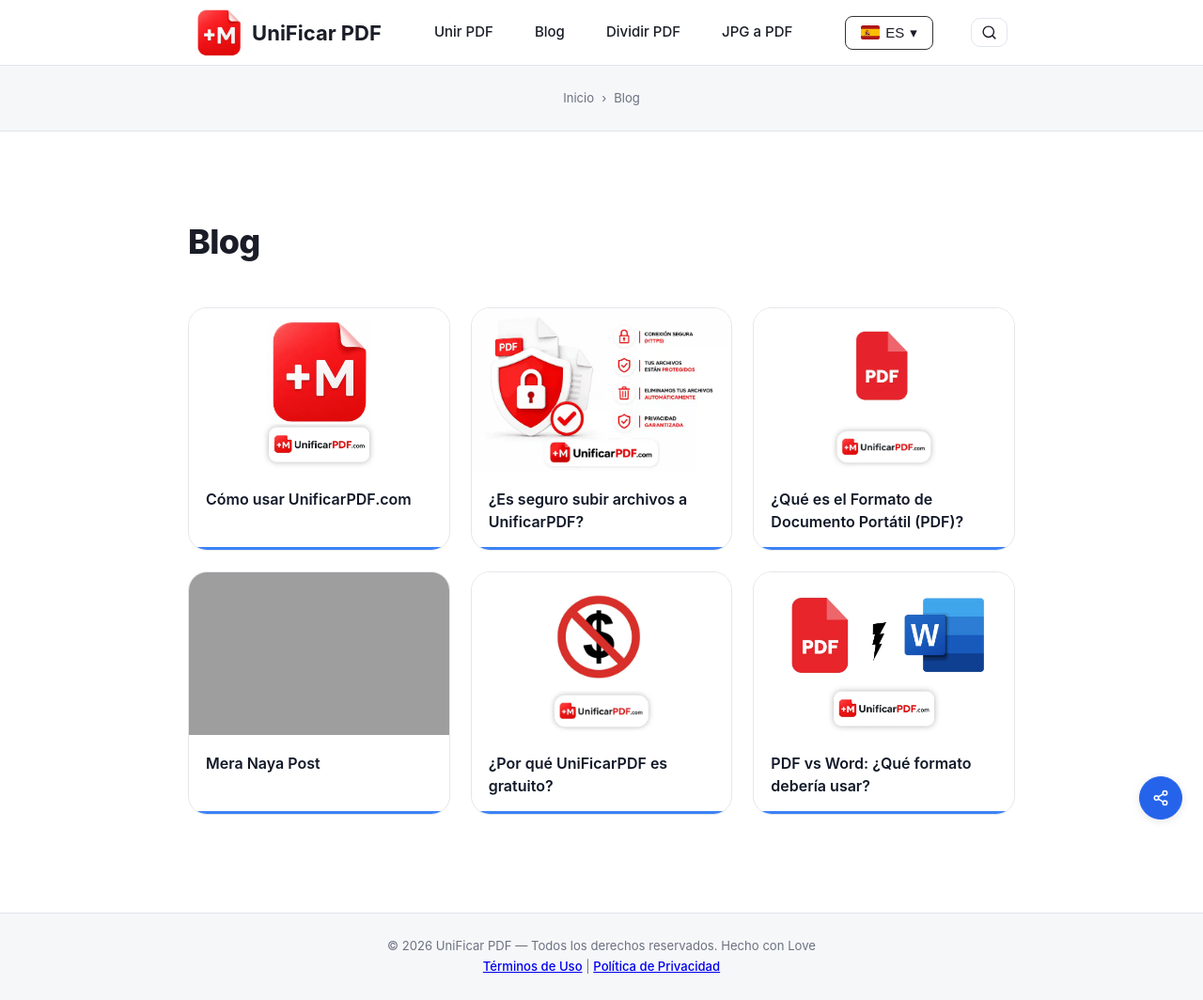
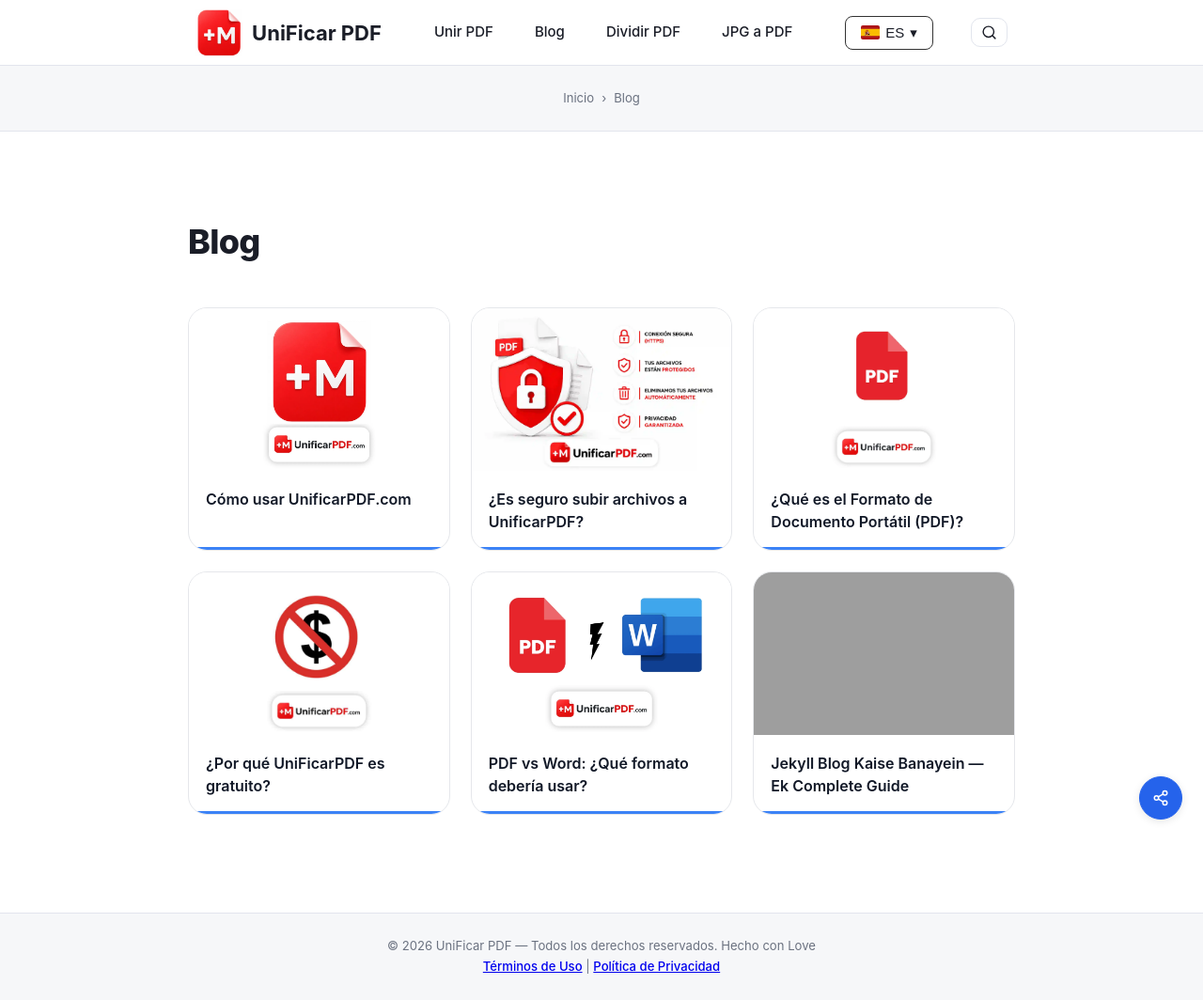
Before and after one commit to rforrupesh/jekyllmultilingual, a Jekyll site: the page built from _posts/es/2026-04-28-postcat.md, in a window 1280 px wide. Shown: the whole page at 94% size. Built offline with Jekyll 4.4.1, drawn with Linux system fonts in a browser that asks for light colours; some of the changed lines change nothing that is shown; grey boxes are pictures that could not be loaded.

Commit message:
Revise post to guide on creating Jekyll blog
Updated the post title and content to provide a complete guide on creating a Jekyll blog on GitHub Pages. Added sections on setup, folder structure, writing posts, and deployment.

````diff
--- a/_posts/es/2026-04-28-postcat.md
+++ b/_posts/es/2026-04-28-postcat.md
@@ -1,6 +1,97 @@
 ---
 layout: blog
-title: "Mera Naya Post"
-category: [cat, tech]
+title: "Jekyll Blog Kaise Banayein — Ek Complete Guide"
+date: 2024-01-15
+categories: [cat, tech]
 tags: [tutorial, jekyll]
+excerpt: "Is post mein hum seekhenge ki GitHub Pages pe Jekyll se blog kaise banate hain — bilkul free mein, bina server ke."
 ---
+
+Jekyll ek static site generator hai jo Markdown files ko sundar HTML pages mein badal deta hai. GitHub Pages isko seedha support karta hai — matlab aapko koi hosting kharidni nahi padti.
+
+## Jekyll Kyun Use Karein?
+
+Bahut saare blogging platforms available hain — WordPress, Ghost, Medium — lekin Jekyll ke apne fayde hain:
+
+- **Free hosting** — GitHub Pages pe bilkul free deploy hota hai
+- **Speed** — static HTML hone ki wajah se page load bahut fast hota hai
+- **Version control** — saare posts Git mein tracked rehte hain
+- **No database** — sirf plain text files, kuch nahi toota
+
+## Setup Kaise Karein
+
+Pehle apne machine pe Ruby aur Jekyll install karo:
+
+```bash
+gem install bundler jekyll
+jekyll new mera-blog
+cd mera-blog
+bundle exec jekyll serve
+```
+
+Ab browser mein `http://localhost:4000` kholo — tera blog live ho gaya locally.
+
+## Folder Structure
+
+```
+mera-blog/
+├── _layouts/
+│   └── blog.html        # post ka template
+├── _includes/
+│   └── header.html      # reusable parts
+├── _posts/
+│   └── 2024-01-15-mera-pehla-post.md
+├── category.html        # category archive page
+├── tag.html             # tag archive page
+└── _config.yml
+```
+
+## Post Likhna
+
+Har post `_posts/` folder mein `YYYY-MM-DD-title.md` format mein hoti hai. Front matter kuch aisa dikhta hai:
+
+```yaml
+---
+layout: blog
+title: "Mera Post Title"
+date: 2024-01-15
+categories: [tech, tutorial]
+tags: [jekyll, github-pages]
+---
+```
+
+Dhyan rakho — `categories` likhna hai, `category` nahi. Jekyll sirf `categories` aur `tags` ko `post.categories` / `post.tags` ke through access karta hai.
+
+## Category aur Tag Links
+
+Post ke andar category aur tag links kuch is tarah daal sakte ho:
+
+```html
+{% for cat in post.categories %}
+  <a href="/blog/category/?c={{ cat | slugify }}">{{ cat }}</a>
+{% endfor %}
+```
+
+Yeh link reader ko seedha us category ke saare posts pe le jaayega — bina koi alag folder banaye.
+
+## GitHub Pages Pe Deploy
+
+1. GitHub pe naya repository banao
+2. Repository ka naam `username.github.io` rakho
+3. Apna Jekyll blog push karo
+
+```bash
+git init
+git add .
+git commit -m "pehla commit"
+git remote add origin https://github.com/username/username.github.io.git
+git push -u origin main
+```
+
+Kuch minute baad tera blog `https://username.github.io` pe live ho jaayega.
+
+## Conclusion
+
+Jekyll simple hai, fast hai, aur GitHub Pages ke saath perfectly kaam karta hai. Ek baar setup ho jaaye toh bas Markdown likhte jao — baki sab Jekyll khud sambhal leta hai.
+
+Agar categories aur tags ka universal layout chahiye — bina alag folder banaye — toh `category.html` aur `tag.html` wali approach use karo jo hum pehle bana chuke hain.
````
